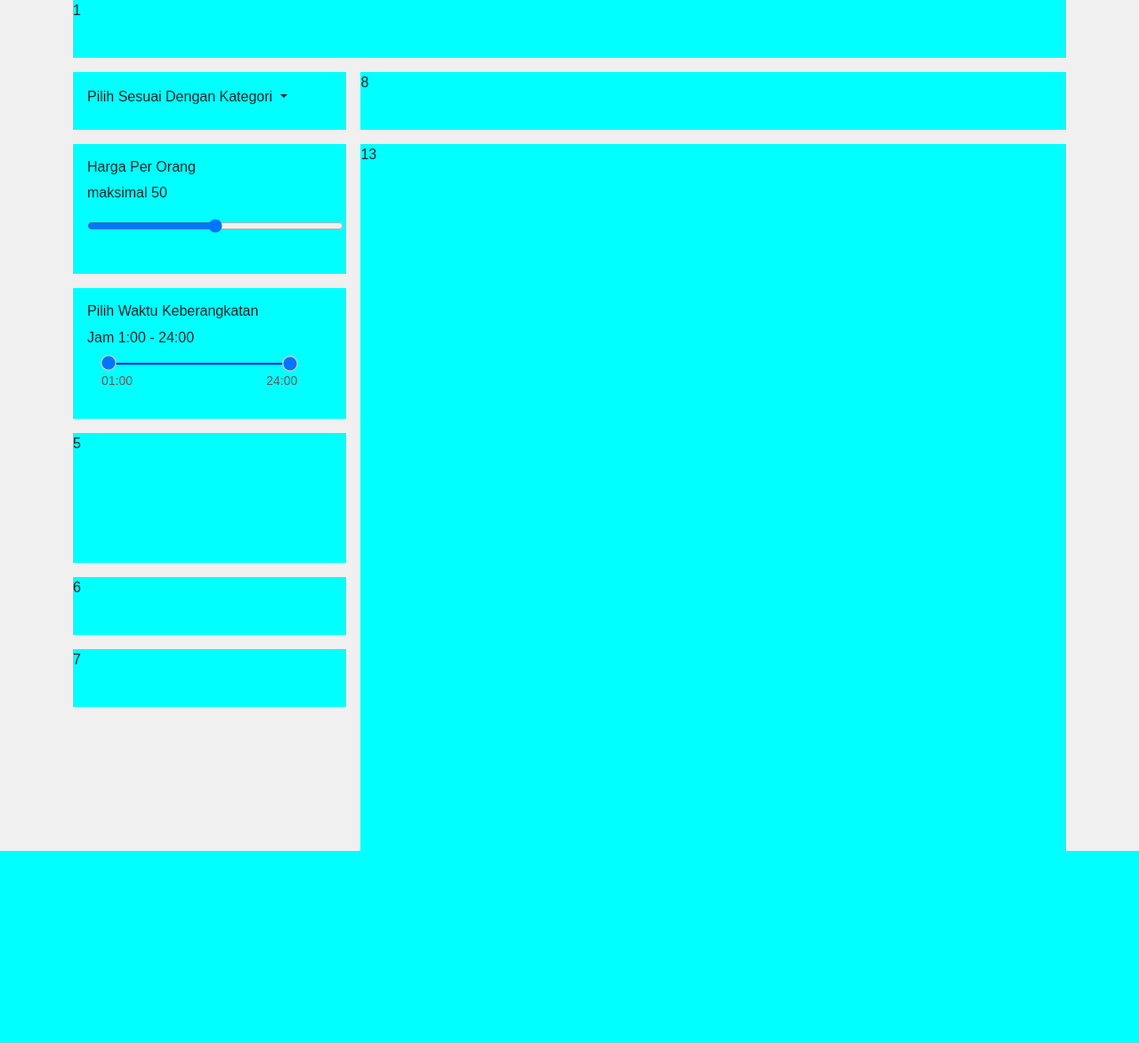
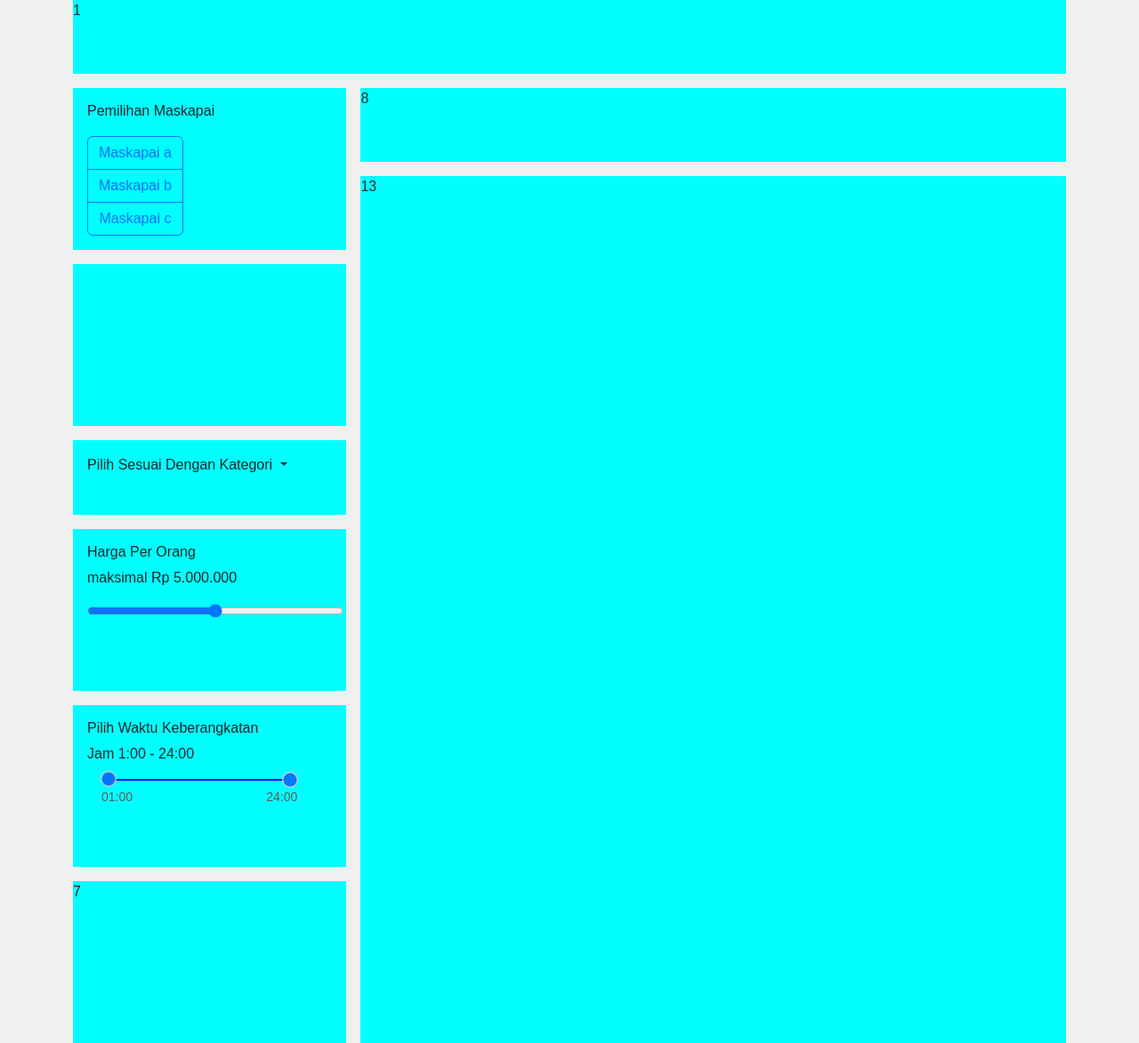
Before and after one commit to GunawanKafi/project, a PHP site: page /pemesanan/pesanan.html in a window 1280 px wide. Shown: the whole page at 89% size. Before the commit the page ends 957 px from the top, so only its background shows below. Run offline with PHP 8.4, Linux system fonts and the light colour scheme.

Commit message:
perubahan pages pemesanan

```diff
--- a/login/login.html
+++ b/login/login.html
@@ -62,7 +62,7 @@
           </div>
           <div class="col-lg-8">
             <div class="card-body py-5 px-md-5">
-              <form action="/login/login.php" method="post">
+              <form action="login.php" method="post">
                 <!-- Email input -->
                 <div data-mdb-input-init class="form-outline mb-4">
                   <input
--- a/pemesanan/pesanan.html
+++ b/pemesanan/pesanan.html
@@ -17,6 +17,47 @@
     <div class="container">
       <div class="div1">1</div>
       <div class="div2">
+        <div class="box">
+          <h6>Pemilihan Maskapai</h6>
+          <div
+            class="btn-group-vertical "
+            role="group"
+            aria-label="Basic checkbox toggle button group"
+          >
+            <input
+              type="checkbox"
+              class="btn-check"
+              id="btncheck1"
+              autocomplete="off"
+            />
+            <label class="btn btn-outline-primary" for="btncheck1"
+              >Maskapai a</label
+            >
+
+            <input
+              type="checkbox"
+              class="btn-check"
+              id="btncheck2"
+              autocomplete="off"
+            />
+            <label class="btn btn-outline-primary" for="btncheck2"
+              >Maskapai b</label
+            >
+
+            <input
+              type="checkbox"
+              class="btn-check"
+              id="btncheck3"
+              autocomplete="off"
+            />
+            <label class="btn btn-outline-primary" for="btncheck3"
+              >Maskapai c</label
+            >
+          </div>
+        </div>
+      </div>
+      <div class="div3"></div>
+      <div class="div4">
         <div class="dropdown">
           <a
             class="nav-link dropdown-toggle"
@@ -28,25 +69,24 @@
             Pilih Sesuai Dengan Kategori
           </a>
           <ul class="dropdown-menu">
-            <li><a class="dropdown-item" href="#">Action</a></li>
+            <li><a class="dropdown-item" href="#">Lorem ipsum dolor sit.</a></li>
             <li>
-              <a class="dropdown-item" href="#">Another action</a>
+              <a class="dropdown-item" href="#">Lorem ipsum dolor sit.</a>
             </li>
-            <li><hr class="dropdown-divider" /></li>
             <li>
-              <a class="dropdown-item" href="#">Something else here</a>
+              <a class="dropdown-item" href="#">Lorem ipsum dolor sit.</a>
             </li>
           </ul>
         </div>
       </div>
-      <div class="div3">
+      <div class="div5">
         <div class="range-container">
           <h6>Harga Per Orang</h6>
           <p>maksimal <span id="rangeValue">50</span></p>
-          <input type="range" id="rangeInput" min="0" max="100" value="50" />
+          <input type="range" id="rangeInput" min="0" max="10000000" value="5000000" oninput="updateValue(this.value)"/>
         </div>
       </div>
-      <div class="div4">
+      <div class="div6">
         <div class="range-container">
           <h6>Pilih Waktu Keberangkatan</h6>
           <p>
@@ -69,8 +109,6 @@
           </div>
         </div>
       </div>
-      <div class="div5">5</div>
-      <div class="div6">6</div>
       <div class="div7">7</div>
       <div class="div8">8</div>
       <div class="div13">13</div>
--- a/pemesanan/script.js
+++ b/pemesanan/script.js
@@ -1,5 +1,3 @@
-const rangeInput = document.getElementById("rangeInput");
-const rangeValue = document.getElementById("rangeValue");
 const rangeFrom = document.getElementById("fromRange");
 const rangeTo = document.getElementById("toRange");
 const valueFrom = document.getElementById("fromSlider");
@@ -67,12 +65,22 @@ setToggleAccessible(toSlider);
 fromSlider.oninput = () => controlFromSlider(fromSlider, toSlider);
 toSlider.oninput = () => controlToSlider(fromSlider, toSlider);
 
-rangeInput.addEventListener("input", function () {
-  rangeValue.textContent = this.value;
-});
 valueTo.addEventListener("input", function () {
   rangeTo.textContent = this.value;
 });
 valueFrom.addEventListener("input", function () {
   rangeFrom.textContent = this.value;
 });
+
+function formatCurrency(value) {
+  return new Intl.NumberFormat("id-ID", {
+    style: "currency",
+    currency: "IDR",
+    minimumFractionDigits: 0,
+  }).format(value);
+}
+
+function updateValue(value) {
+  document.getElementById("rangeValue").textContent = formatCurrency(value);
+}
+updateValue(document.getElementById("rangeInput").value);
--- a/pemesanan/style.css
+++ b/pemesanan/style.css
@@ -23,37 +23,44 @@ body {
   grid-column: span 7 / span 7;
   background-color: aqua;
 }
-/* Div 2 Start */
+/* div 2 Start */
 .div2 {
   grid-column: span 2 / span 2;
+  grid-row: span 2 / span 2;
   grid-column-start: 1;
   grid-row-start: 2;
   background-color: aqua;
 }
+.box{
+  margin: 1rem;
+}
+.box h6{
+  margin-bottom: 20px;
+}
+/* div 2 End */
 
+.div3 {
+  grid-column: span 2 / span 2;
+  grid-row: span 2 / span 2;
+  grid-column-start: 1;
+  grid-row-start: 4;
+  background-color: aqua;
+}
+/* div 4 start */
+.div4 {
+  grid-column: span 2 / span 2;
+  /* grid-row: span 2 / span 2; */
+  grid-column-start: 1;
+  grid-row-start: 6;
+  background-color: aqua;
+}
 .dropdown{
   margin: 1rem;
   justify-content: center;
   align-items: center;
 }
-/* Div 2 End */
 
-.div3 {
-  grid-column: span 2 / span 2;
-  grid-row: span 2 / span 2;
-  grid-column-start: 1;
-  grid-row-start: 3;
-  background-color: aqua;
-}
-
-.div4 {
-  grid-column: span 2 / span 2;
-  grid-row: span 2 / span 2;
-  grid-column-start: 1;
-  grid-row-start: 5;
-  background-color: aqua;
-}
-
+/* div 4 end */
 .div5 {
   grid-column: span 2 / span 2;
   grid-row: span 2 / span 2;
@@ -64,6 +71,7 @@ body {
 
 .div6 {
   grid-column: span 2 / span 2;
+  grid-row: span 2 / span 2;
   grid-column-start: 1;
   grid-row-start: 9;
   background-color: aqua;
@@ -71,8 +79,9 @@ body {
 
 .div7 {
   grid-column: span 2 / span 2;
+  grid-row: span 2 / span 2;
   grid-column-start: 1;
-  grid-row-start: 10;
+  grid-row-start: 11;
   background-color: aqua;
 }
 
```
Also changed, not shown: login/login.php (added, +34 -0 lines).
